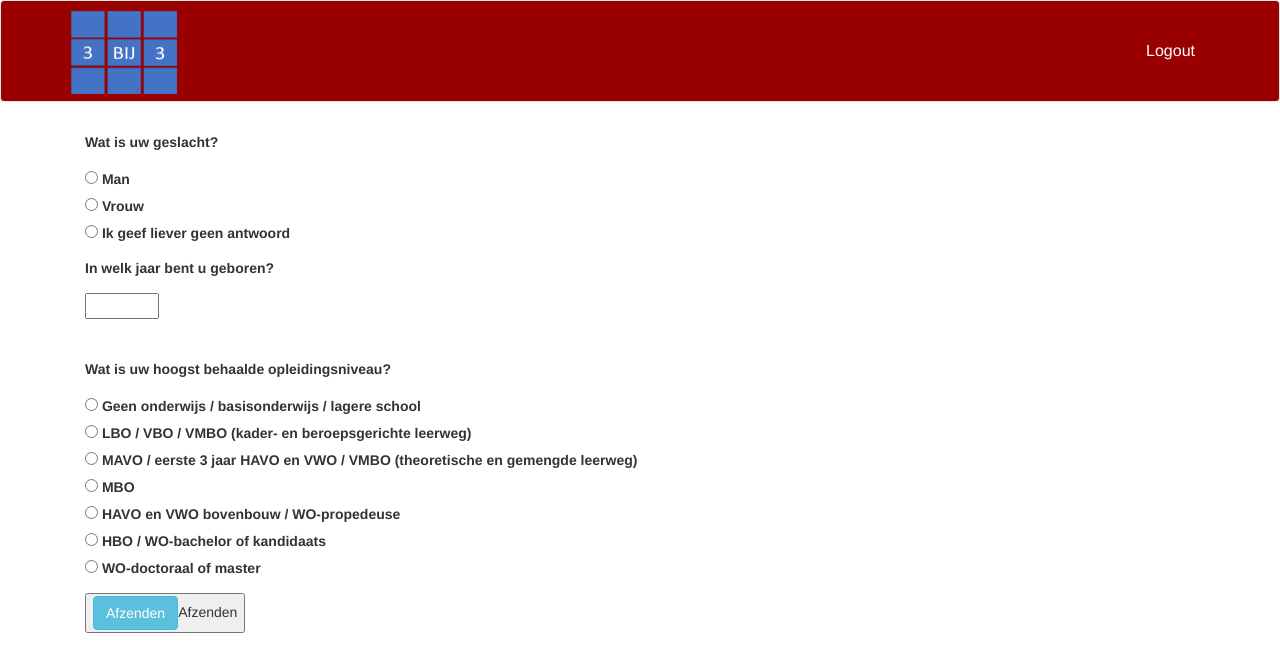
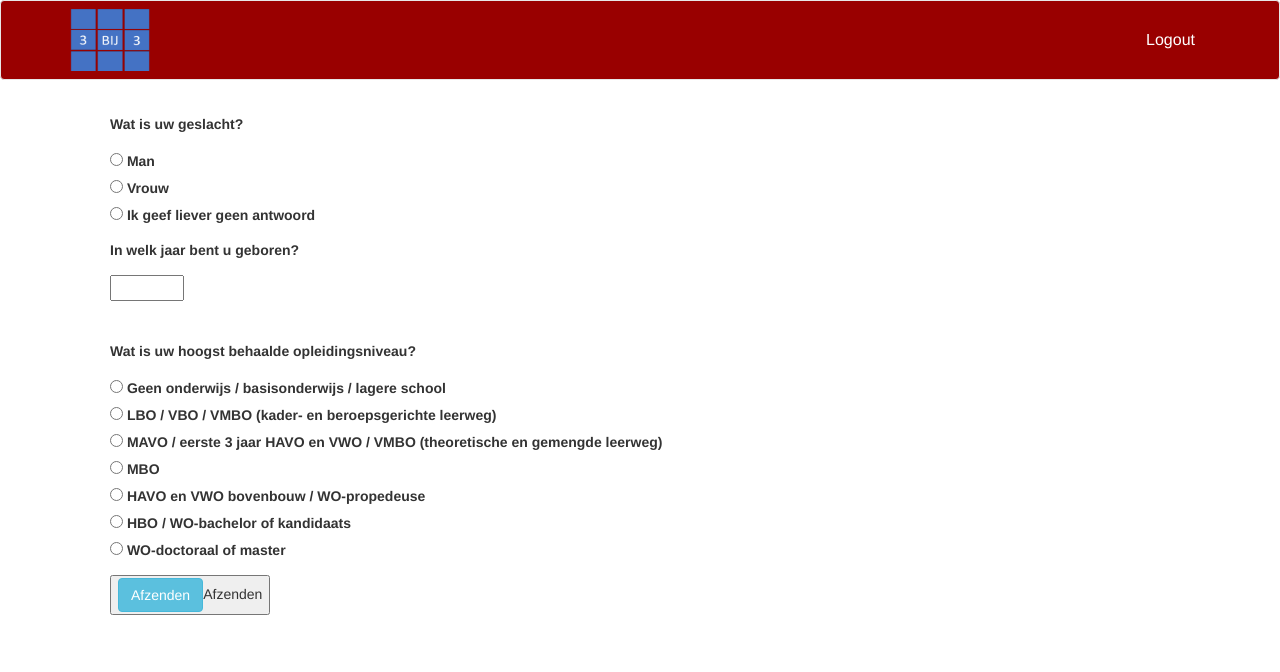
Before and after one commit to FeLoe/3bij3, a Flask app: page /final_questionnaire in a window 1280 px wide. Shown: the top 672 px of the page. Run offline with Flask 2, Linux system fonts and the light colour scheme; a user stored in the database is signed in; data that the repository does not hold is empty; parts of the project's set-up code (start-up, migrations or seed data) failed here and were passed over; some libraries are stand-ins or nearby versions.

Commit message:
optical changes

```diff
--- a/app/static/mystyle.css
+++ b/app/static/mystyle.css
@@ -1,11 +1,10 @@
 .navbar {
     background-color: #990000;
-    min-height: 100px;
 }
 .navbar .navbar-brand {
-      padding: 10px;
-      height: 100px;
-      line-height: 100px;
+      padding: 8px;
+      height: 60px;
+      line-height: 60px;
       color: #ffffff;
       font-size: 50px;
 }
@@ -56,15 +55,15 @@
 
 .navbar-toggle {
   /* (80px - button height 34px) / 2 = 23px */
-  margin-top: 33px;
+  margin-top: 25px;
   padding: 9px 10px !important;
 }
 
 @media (min-width: 768px) {
   .navbar-nav > li > a {
     /* (80px - line-height of 27px) / 2 = 26.5px */
-    padding-top: 35px;
-    padding-bottom: 35px;
+    padding-top: 24px;
+    padding-bottom: 24px;
     line-height: 30px;
   }
 }
@@ -77,13 +76,18 @@
             border-radius: 8px;
 }
 
-
+.container-fluid {
+    padding-left: 40px;
+    padding-right: 40px;
+    padding-bottom: 40px;
+    padding-top: 4px;
+}
 
 .square {
     float:left;
     position: relative;
     width: 32%;
-    padding-bottom : 27%;
+    padding-bottom : 19%;
     margin:0.5%;
     background-color:#e6f2ff;
     overflow:hidden;
@@ -93,8 +97,8 @@
     position:absolute;
     height:90%;
     width:90%;
-    padding-left: 12%;
-    padding-top: 10%
+    padding-left: 8%;
+    padding-top: 5%
 }
 
 .table{
--- a/app/templates/base.html
+++ b/app/templates/base.html
@@ -114,11 +114,11 @@
 	<span class="icon-bar"></span>
 	<span class="icon-bar"></span>
       </button>
-      <a href="#" class="navbar-left"><img src="/static/logo_3bij3.png" style="width: 108px; height: 93px; padding-top: 10px;"></a>
+      <a href="#" class="navbar-left"><img src="/static/logo_3bij3.png" style="width: 80px; height: 70px; padding-top: 8px;"></a>
     </div>
     <div class = "collapse navbar-collapse" id="bs-example-navbar-collapse-1">
       <ul class="nav navbar-nav navbar-right">
-        {% if (difference >= 0) and (selected_news > 0) %}
+        {% if (difference >= 7) and (selected_news > 30) %}
         <li><a href="{{ url_for('final_form') }}" style="color:#ffffff;font-size:16px;">Studie afsluiten</a></li>
         {% endif %}
 	{% if current_user.is_anonymous %}
--- a/app/templates/detail.html
+++ b/app/templates/detail.html
@@ -22,9 +22,10 @@
 <h3 class='text-center'>{{title}}</h3>
       <p style="color: grey;" class = 'text-center'>{{moment(time).fromNow() }}</p>
      <p class='text-center'><b> {{teaser}}</b></p>
-<img src = {{image}}  style="width: 50%; height: 50%" hspace = "10" vspace = "10"  align="right">
+<img src = {{image}}  style="width: 50%; height: 50%; margin-left:25px; margin-bottom:25px"  align="right">
       {% for paragraph in text%}
-      <p class='text-justify'> {{paragraph}} </p>
+<p class='text-justify'> {{paragraph}} </p>
+<br style="line-height: 9px" />
      {%endfor%}
 {% else %}
 <div class="col-md-12">
--- a/app/templates/newspage.html
+++ b/app/templates/newspage.html
@@ -10,9 +10,6 @@
 {% endblock %}
 <div class = "container-fluid">
       <div class="col-lg-12 text-center">
-         <h1>Nieuws</h1>
-      </div>
-      <br/>
       {% if current_user.group == 1 %}
       <form action="" method = "post">
          {{ form.hidden_tag() }}
```
Also changed, not shown: app/templates/_result.html (+5 -5 lines).
